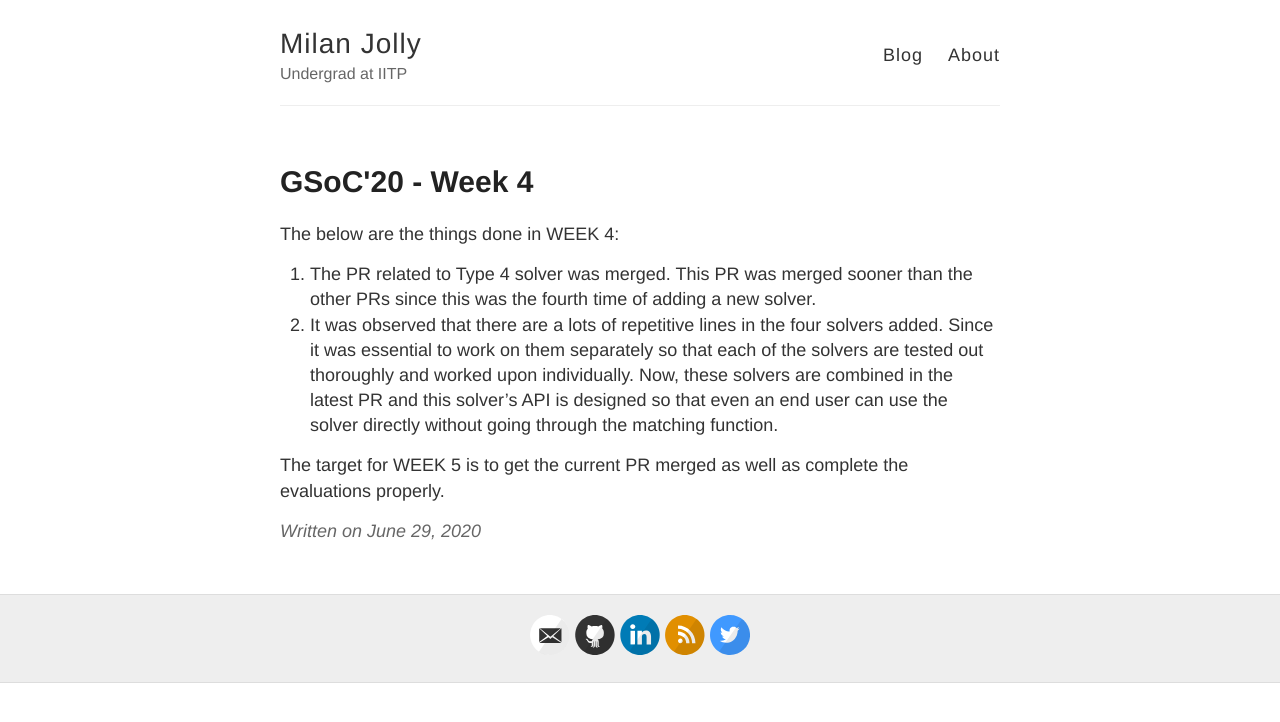
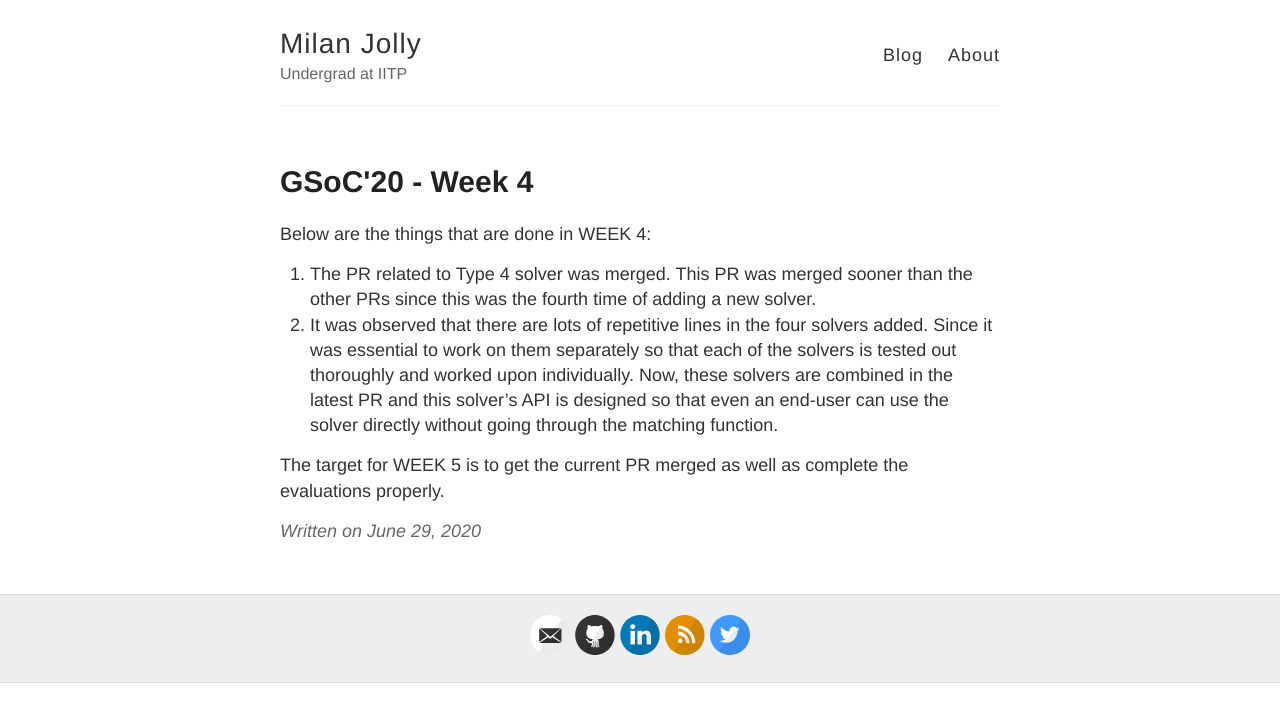
Before and after one commit to mijo2/mijo2.github.io, a Jekyll site: the page built from _posts/2020-6-29-Week4.md, in a window 1280 px wide. Shown: the top 722 px of the page. Built offline with Jekyll 4.4.1, drawn with Linux system fonts in a browser that asks for light colours.

Commit message:
Update 2020-6-29-Week4.md
Corrected the grammar

```diff
--- a/_posts/2020-6-29-Week4.md
+++ b/_posts/2020-6-29-Week4.md
@@ -3,14 +3,14 @@ layout: post
 title: GSoC'20 - Week 4
 ---
 
-The below are the things done in WEEK 4:
+Below are the things that are done in WEEK 4:
 
 1. The PR related to Type 4 solver was merged. This PR was merged sooner than the other PRs since
    this was the fourth time of adding a new solver.
-2. It was observed that there are a lots of repetitive lines in the four solvers added. Since it was
-   essential to work on them separately so that each of the solvers are tested out thoroughly and
+2. It was observed that there are lots of repetitive lines in the four solvers added. Since it was
+   essential to work on them separately so that each of the solvers is tested out thoroughly and
    worked upon individually. Now, these solvers are combined in the latest PR and this solver's
-   API is designed so that even an end user can use the solver directly without going through the
+   API is designed so that even an end-user can use the solver directly without going through the
    matching function.
 
 The target for WEEK 5 is to get the current PR merged as well as complete the evaluations properly.
```
